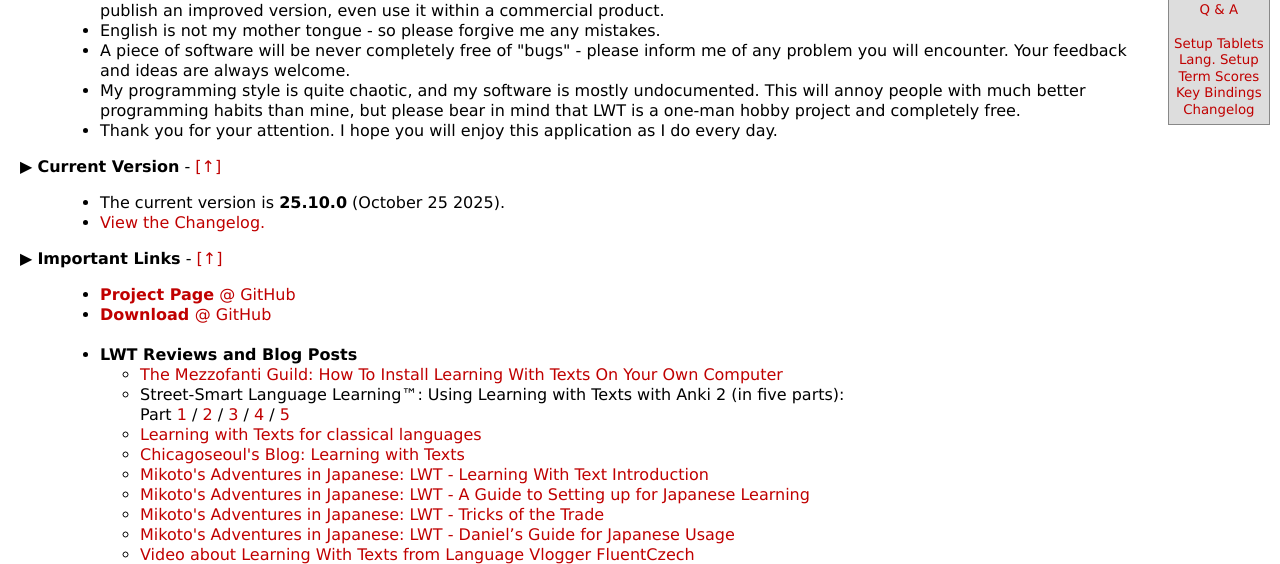
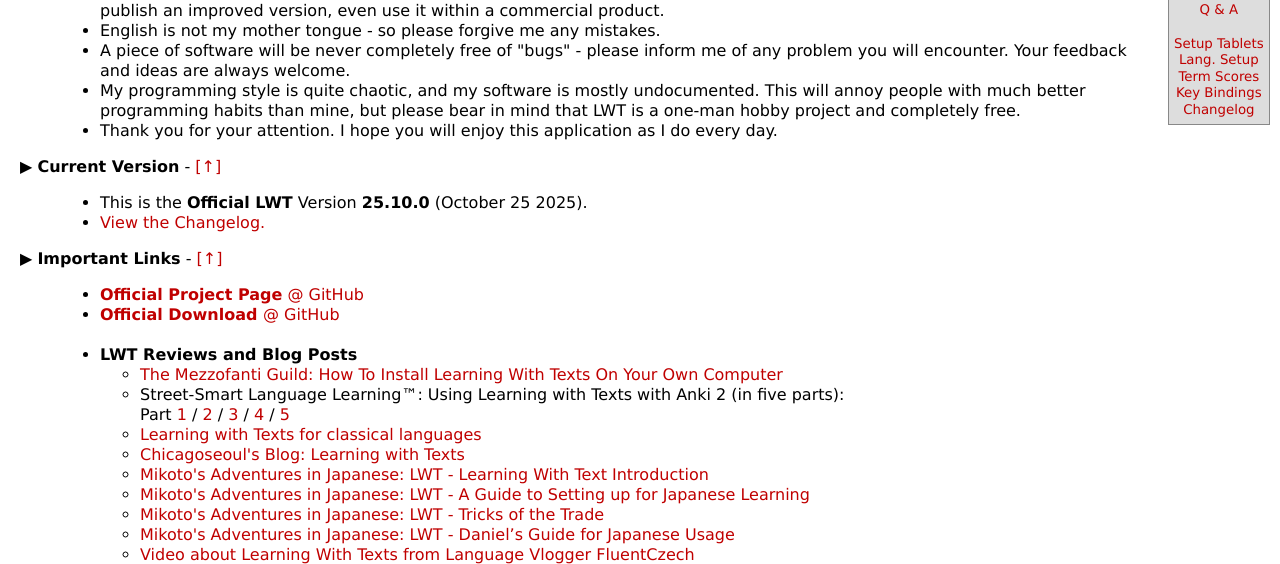
Before and after one commit to hapepo23/learning-with-texts, a PHP site: page /info.htm in a window 1280 px wide. Shown: the part 247-811 px from the top of the page. Run offline with PHP 8.4, Linux system fonts and the light colour scheme; a stand-in replaces the project's code that opens the database connection.

Commit message:
update 2025-10-26 08:57 CET

```diff
--- a/LWT_INSTALLATION.txt
+++ b/LWT_INSTALLATION.txt
@@ -1,5 +1,7 @@
 LWT_INSTALLATION.txt
 ====================
+
+Official LWT Version 25.10.0 (October 25 2025).
 
 #############
 1. Windows 11
--- a/UNLICENSE.txt
+++ b/UNLICENSE.txt
@@ -1,3 +1,5 @@
+Official LWT Version 25.10.0 (October 25 2025).
+
 "Learning with Texts" (LWT) is free and unencumbered software
 released into the PUBLIC DOMAIN.
 
--- a/index.php
+++ b/index.php
@@ -192,7 +192,7 @@
 
 ?>
 
-This is LWT [Original] Version <?php echo get_version(); ?><br /><a href="https://en.wikipedia.org/wiki/Database" target="_blank">Database</a>: <i><?php echo $dbname; ?></i> on <i><?php echo $server; ?></i> / <?php echo $span1 . $span2; ?> / Size: <?php echo $mb; ?> MB<br /><a href="https://en.wikipedia.org/wiki/Web_server" target="_blank">Web Server</a>: <i><?php echo $_SERVER['HTTP_HOST']; ?></i> / Server Software: <a href="https://en.wikipedia.org/wiki/Apache_HTTP_Server" target="_blank"><?php echo $apache; ?></a>&nbsp;&nbsp;<a href="https://en.wikipedia.org/wiki/PHP" target="_blank"><?php echo $php; ?></a>&nbsp;&nbsp;<a href="https://en.wikipedia.org/wiki/MySQL" target="_blank"><?php echo $mysql; ?></a></p></td></tr></table>
+This is the <b>Official LWT Version <?php echo get_version(); ?></b><br /><a href="https://en.wikipedia.org/wiki/Database" target="_blank">Database</a>: <i><?php echo $dbname; ?></i> on <i><?php echo $server; ?></i> / <?php echo $span1 . $span2; ?> / Size: <?php echo $mb; ?> MB<br /><a href="https://en.wikipedia.org/wiki/Web_server" target="_blank">Web Server</a>: <i><?php echo $_SERVER['HTTP_HOST']; ?></i> / Server Software: <a href="https://en.wikipedia.org/wiki/Apache_HTTP_Server" target="_blank"><?php echo $apache; ?></a>&nbsp;&nbsp;<a href="https://en.wikipedia.org/wiki/PHP" target="_blank"><?php echo $php; ?></a>&nbsp;&nbsp;<a href="https://en.wikipedia.org/wiki/MySQL" target="_blank"><?php echo $mysql; ?></a></p></td></tr></table>
 
 <?php
 
--- a/info.htm
+++ b/info.htm
@@ -204,7 +204,7 @@
 
 			<dd>
 				<ul>
-					<li>The current version is <b>25.10.0</b> (October 25 2025).
+					<li>This is the <b>Official LWT</b> Version <b>25.10.0</b> (October 25 2025).
 					</li>
 
 					<li>
@@ -222,11 +222,11 @@
 			<dd>
 				<ul>
 					<li>
-						<a href="https://github.com/hapepo23/learning-with-texts" target="_blank"><b>Project Page</b> @ GitHub</a>
-					</li>
-
-					<li>
-						<a href="https://github.com/hapepo23/learning-with-texts/archive/refs/heads/master.zip" target="_blank"><b>Download </b> @ GitHub</a>
+						<a href="https://github.com/hapepo23/learning-with-texts" target="_blank"><b>Official Project Page</b> @ GitHub</a>
+					</li>
+
+					<li>
+						<a href="https://github.com/hapepo23/learning-with-texts/archive/refs/heads/master.zip" target="_blank"><b>Official Download </b> @ GitHub</a>
 						<br /><br />
 					</li>
 
```
Also changed, not shown: README.md, 1 other file.
